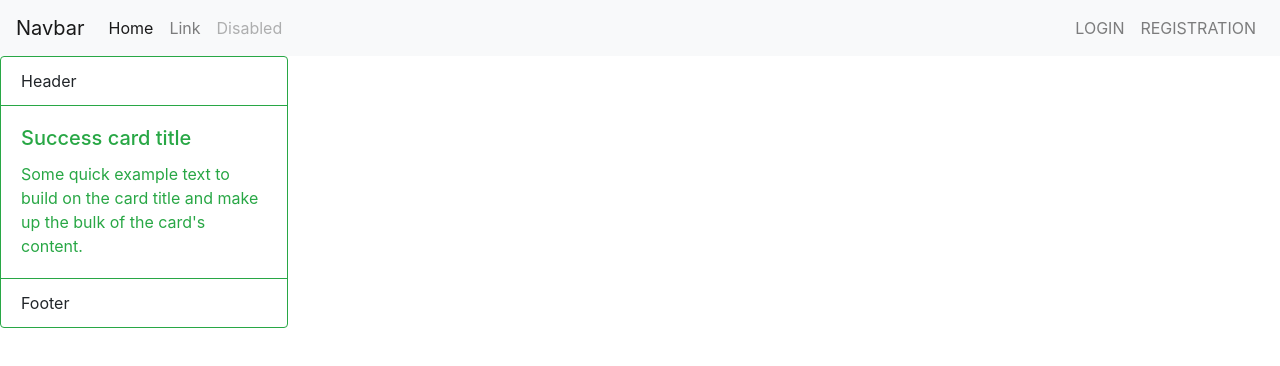
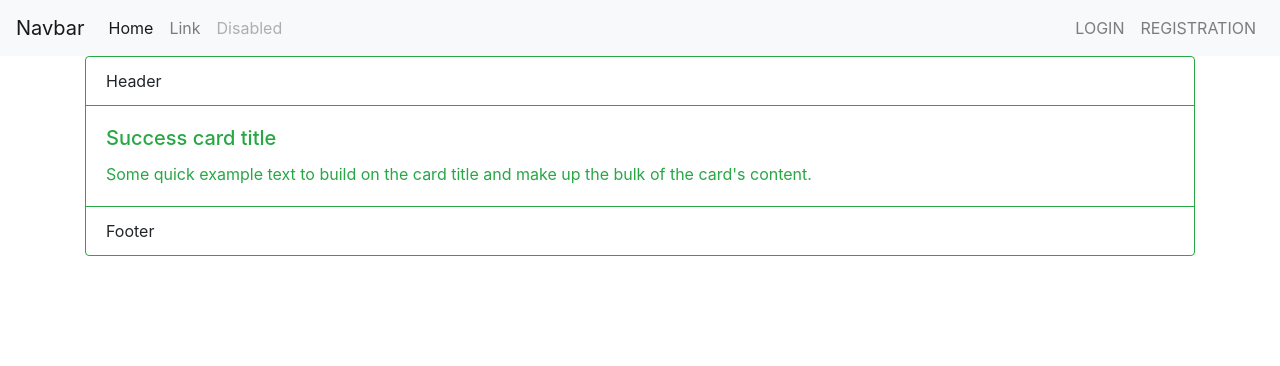
Before and after one commit to nuruzzamanHimel0/1_zubayer_lara_ecom_vuecli, a Vue app: page / in a window 1280 px wide. Shown: the top 366 px of the page. Built offline with nearby package versions, Linux system fonts and the light colour scheme.

Commit message:
navbar vue

```diff
--- a/src/App.vue
+++ b/src/App.vue
@@ -1,43 +1,7 @@
 <template>
   <div id="">
-    <nav class="navbar navbar-expand-lg navbar-light bg-light">
-  <a class="navbar-brand" href="#">Navbar</a>
-  <button class="navbar-toggler" type="button" data-toggle="collapse" data-target="#navbarSupportedContent" aria-controls="navbarSupportedContent" aria-expanded="false" aria-label="Toggle navigation">
-    <span class="navbar-toggler-icon"></span>
-  </button>
-
-  <div class="collapse navbar-collapse" id="navbarSupportedContent">
-    <ul class="navbar-nav mr-auto">
-      <li class="nav-item active">
-        <a class="nav-link" href="#">Home <span class="sr-only">(current)</span></a>
-      </li>
-      <li class="nav-item">
-        <a class="nav-link" href="#">Link</a>
-      </li>
-
-      <li class="nav-item">
-        <a class="nav-link disabled" href="#">Disabled</a>
-      </li>
-    </ul>
-
-      <ul class="navbar-nav ml-auto">
-
-      <li class="nav-item">
-        <a class="nav-link" href="#">LOGIN</a>
-      </li>
-      <li class="nav-item">
-        <a class="nav-link" href="#">REGISTRATION</a>
-      </li>
-
-
-    </ul>
-
-  </div>
-</nav>
 
   <router-view></router-view>
-
-
 
   </div>
 </template>
--- a/src/view/frontend/frontend_master.vue
+++ b/src/view/frontend/frontend_master.vue
@@ -1,6 +1,9 @@
 <template>
     <div id="frontendmaster">
-       <div class="card border-success mb-3" style="max-width: 18rem;">
+        <comNavbar></comNavbar>
+
+       <div class="container">
+           <div class="card border-success mb-3" >
                 <div class="card-header bg-transparent border-success">Header</div>
                 <div class="card-body text-success">
                     <h5 class="card-title">Success card title</h5>
@@ -9,4 +12,20 @@
                 <div class="card-footer bg-transparent border-success">Footer</div>
             </div>
        </div>
+    </div>
 </template>
+
+<script>
+import comNavbar from './navbar.vue'
+
+export default {
+    data(){
+        return {
+
+        }
+    },
+    components:{
+        comNavbar,
+    }
+}
+</script>
--- /dev/null
+++ b/src/view/frontend/navbar.vue
@@ -0,0 +1,39 @@
+<template>
+    <div id="navbar">
+        <nav class="navbar navbar-expand-lg navbar-light bg-light">
+      <a class="navbar-brand" href="#">Navbar</a>
+      <button class="navbar-toggler" type="button" data-toggle="collapse" data-target="#navbarSupportedContent" aria-controls="navbarSupportedContent" aria-expanded="false" aria-label="Toggle navigation">
+        <span class="navbar-toggler-icon"></span>
+      </button>
+
+      <div class="collapse navbar-collapse" id="navbarSupportedContent">
+        <ul class="navbar-nav mr-auto">
+          <li class="nav-item active">
+            <a class="nav-link" href="#">Home <span class="sr-only">(current)</span></a>
+          </li>
+          <li class="nav-item">
+            <a class="nav-link" href="#">Link</a>
+          </li>
+
+          <li class="nav-item">
+            <a class="nav-link disabled" href="#">Disabled</a>
+          </li>
+        </ul>
+
+          <ul class="navbar-nav ml-auto">
+
+          <li class="nav-item">
+            <a class="nav-link" href="#">LOGIN</a>
+          </li>
+          <li class="nav-item">
+            <a class="nav-link" href="#">REGISTRATION</a>
+          </li>
+
+
+      </ul>
+
+    </div>
+    </nav>
+
+    </div>
+</template>
```
Lines whose indentation alone changed are shown as unchanged.
